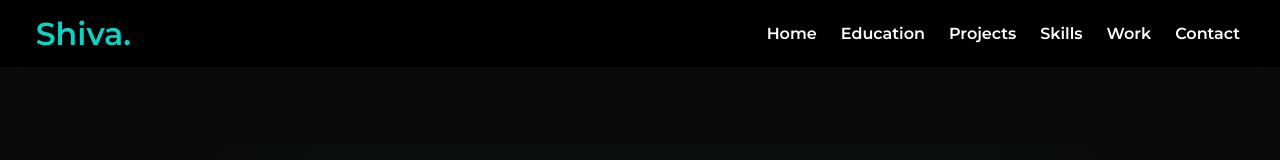
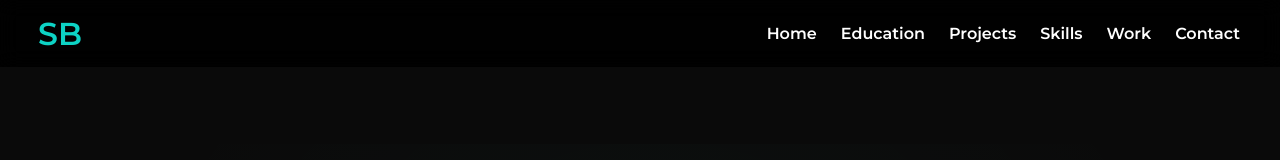
Before and after one commit to ShivaBoya/ShivaPortfolio, a React (Vite) app: page / in a window 1280 px wide. Shown: the top 160 px of the page. Built offline with nearby package versions, Linux system fonts and the light colour scheme.

Commit message:
complete

```diff
--- a/src/App.jsx
+++ b/src/App.jsx
@@ -194,7 +194,7 @@ const App = () => {
     <Container>
     <Nav scrolled={scrolled}>
       <NavWrapper>
-        <Logo href="#home">Shiva.</Logo>
+        <Logo href="#home">SB</Logo>
         <NavLinks>
           <NavLink href="#home">Home</NavLink>
           <NavLink href="#education">Education</NavLink>
```
